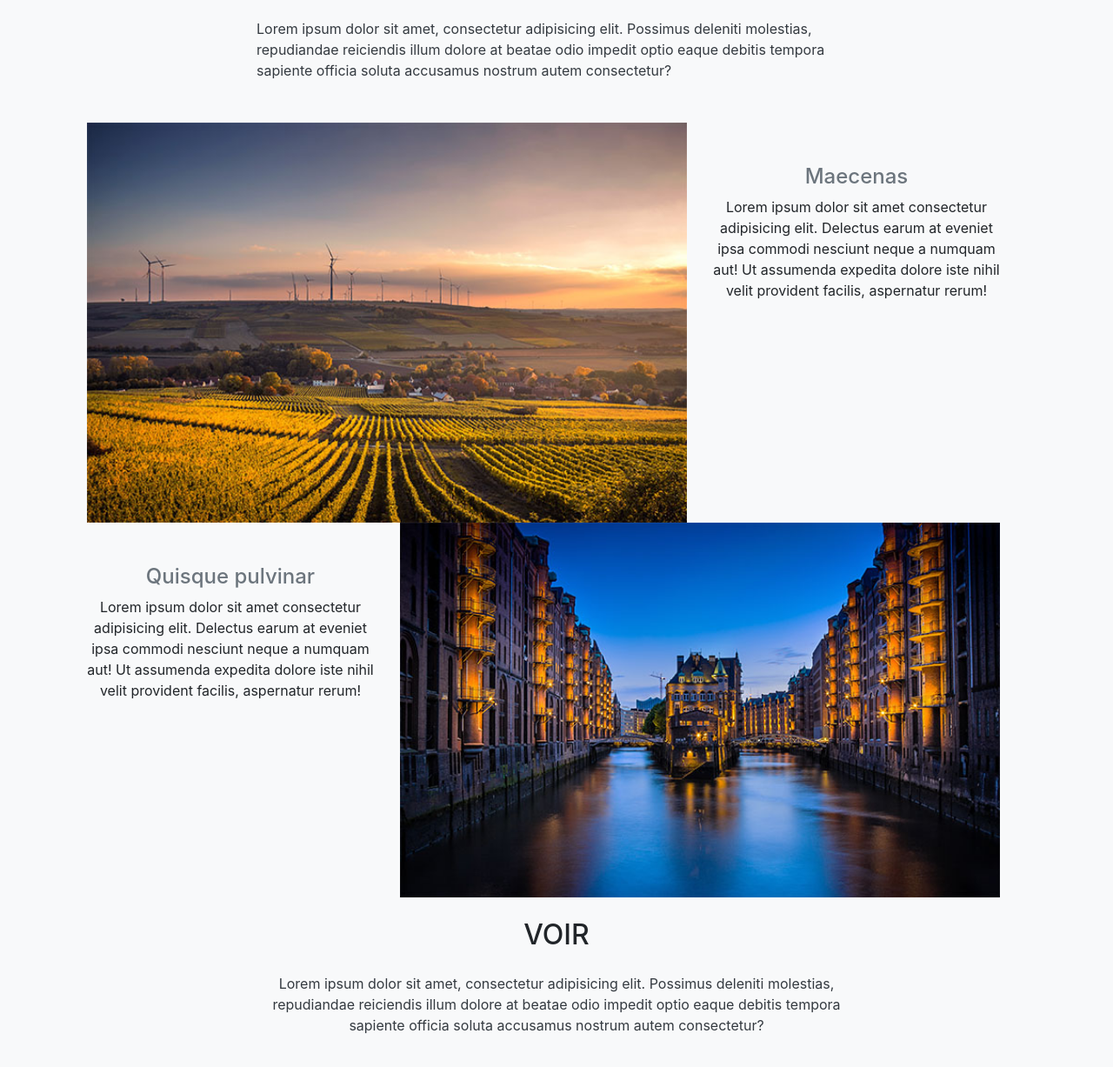
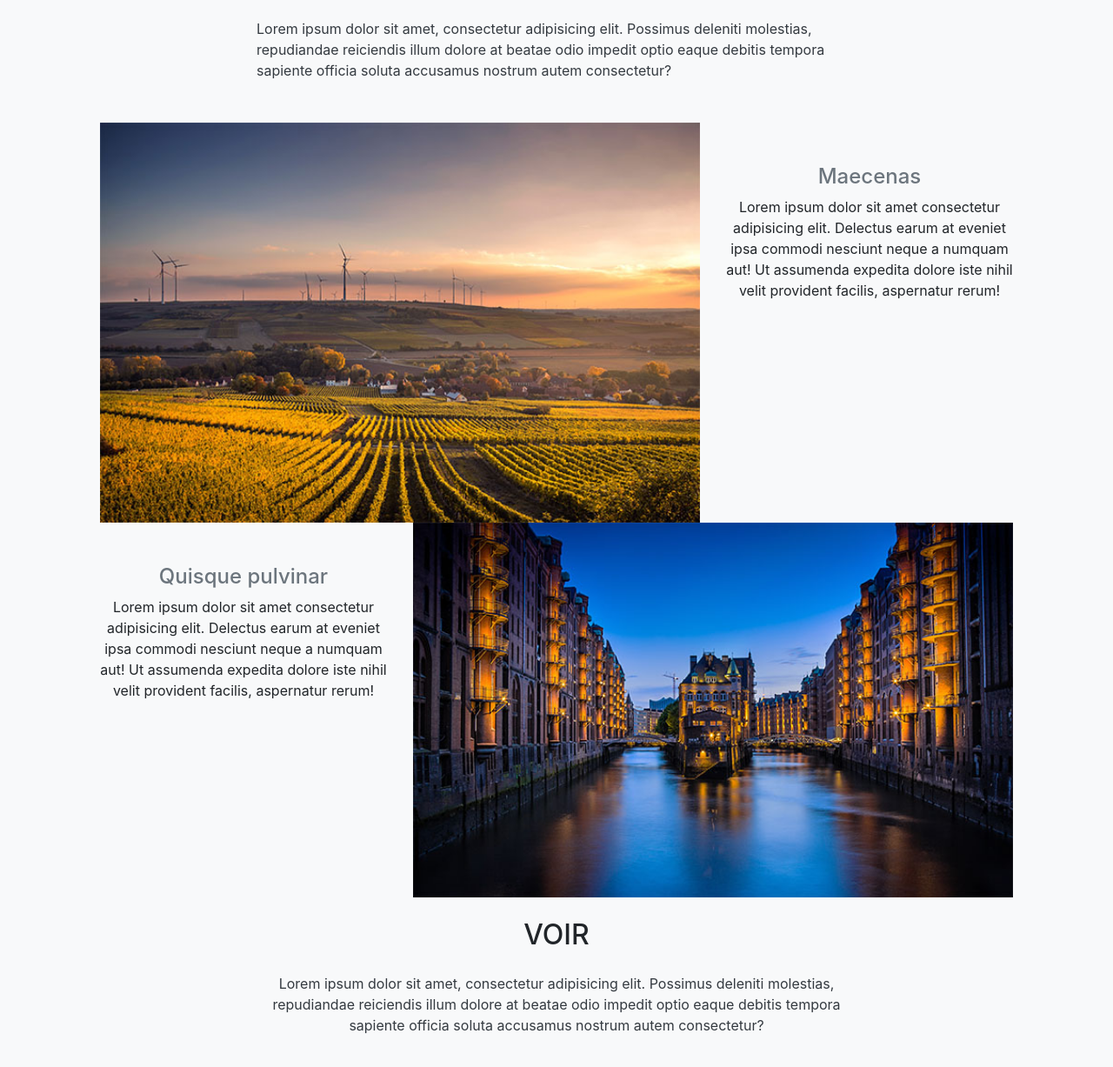
Before and after one commit to cuite18/ville, a plain HTML site: page index.html in a window 1280 px wide. Shown: the part 851-2078 px from the top of the page at 87% size. Drawn offline with nearby package versions, Linux system fonts and the light colour scheme.

Commit message:
version final

```diff
--- a/index.html
+++ b/index.html
@@ -43,7 +43,7 @@
 
 
 
-            <section class="row col-sm-12 " id="">
+            <section class="row col-sm-12 mx-auto" id="">
                 <img src="img/image1.jpg" class="img-fluid col-sm-8" alt="Responsive image">
                 <div class="col-sm-4">
                     <h4 class="display-5 text-center text-muted mt-5" id="">Maecenas</h4>
@@ -53,7 +53,7 @@
 
             </section>
 
-            <section class="row col-sm-12" id="">
+            <section class="row col-sm-12 mx-auto" id="">
                 <div class="col-sm-4">
                     <h4 class="display-5 text-center text-muted mt-5" id="">Quisque pulvinar</h4>
                     <p class="text-center">Lorem ipsum dolor sit amet consectetur adipisicing elit. Delectus earum at eveniet ipsa commodi nesciunt neque a numquam aut! Ut assumenda expedita dolore iste nihil velit provident facilis, aspernatur rerum!</p>
```
